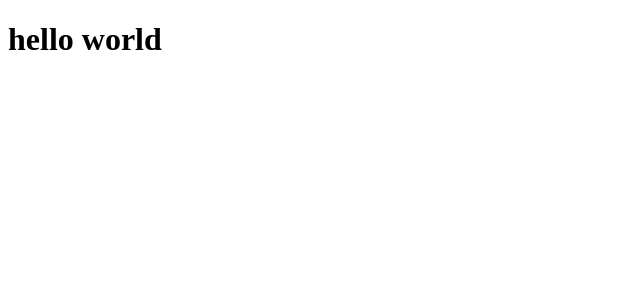
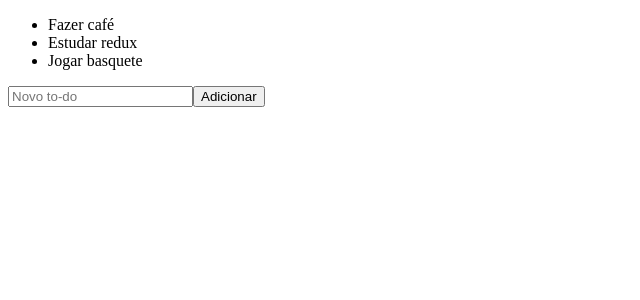
Before and after one commit to erik-ferreira/07-redux-zustand, a React (Vite) app: page / in a window 1280 px wide. Shown: the top 300 px of the page, without its empty margins (0-640 px from the left). Built offline with nearby package versions, Linux system fonts and the light colour scheme.

Commit message:
create initial store in redux

```diff
--- a/package.json
+++ b/package.json
@@ -10,8 +10,10 @@
     "preview": "vite preview"
   },
   "dependencies": {
+    "@reduxjs/toolkit": "^1.9.5",
     "react": "^18.2.0",
-    "react-dom": "^18.2.0"
+    "react-dom": "^18.2.0",
+    "react-redux": "^8.1.1"
   },
   "devDependencies": {
     "@types/react": "^18.2.15",
--- a/src/App.tsx
+++ b/src/App.tsx
@@ -1,3 +1,15 @@
+import { Provider as ReduxProvider } from "react-redux"
+
+import { store } from "./store"
+
+import { AddTodo } from "./components/AddTodo"
+import { TodoList } from "./components/TodoList"
+
 export function App() {
-  return <h1>hello world</h1>
+  return (
+    <ReduxProvider store={store}>
+      <TodoList />
+      <AddTodo />
+    </ReduxProvider>
+  )
 }
--- /dev/null
+++ b/src/components/AddTodo.tsx
@@ -0,0 +1,32 @@
+import { useDispatch } from "react-redux"
+import { FormEvent, useState } from "react"
+
+import { add } from "../store"
+
+export function AddTodo() {
+  const dispatch = useDispatch()
+
+  const [newTodo, setNewTodo] = useState("")
+
+  function handleNewTodo(e: FormEvent) {
+    e.preventDefault()
+
+    dispatch(
+      add({
+        newTodo,
+      })
+    )
+  }
+
+  return (
+    <form onSubmit={handleNewTodo}>
+      <input
+        type="text"
+        placeholder="Novo to-do"
+        value={newTodo}
+        onChange={(event) => setNewTodo(event.target.value)}
+      />
+      <button type="submit">Adicionar</button>
+    </form>
+  )
+}
--- /dev/null
+++ b/src/components/TodoList.tsx
@@ -0,0 +1,13 @@
+import { useSelector } from "react-redux"
+
+export function TodoList() {
+  const todos = useSelector((state) => state.todo)
+
+  return (
+    <ul>
+      {todos.map((todo) => (
+        <li key={todo}>{todo}</li>
+      ))}
+    </ul>
+  )
+}
--- /dev/null
+++ b/src/store/index.ts
@@ -0,0 +1,20 @@
+import { configureStore, createSlice } from "@reduxjs/toolkit"
+
+const todoSlice = createSlice({
+  name: "todo",
+  initialState: ["Fazer café", "Estudar redux", "Jogar basquete"],
+
+  reducers: {
+    add: (state, action) => {
+      state.push(action.payload.newTodo)
+    },
+  },
+})
+
+export const store = configureStore({
+  reducer: {
+    todo: todoSlice.reducer,
+  },
+})
+
+export const { add } = todoSlice.actions
```
Also changed, not shown: annotations/01.md (+17 -0 lines), 1 other file (tests, documents, lock files or other folders).
